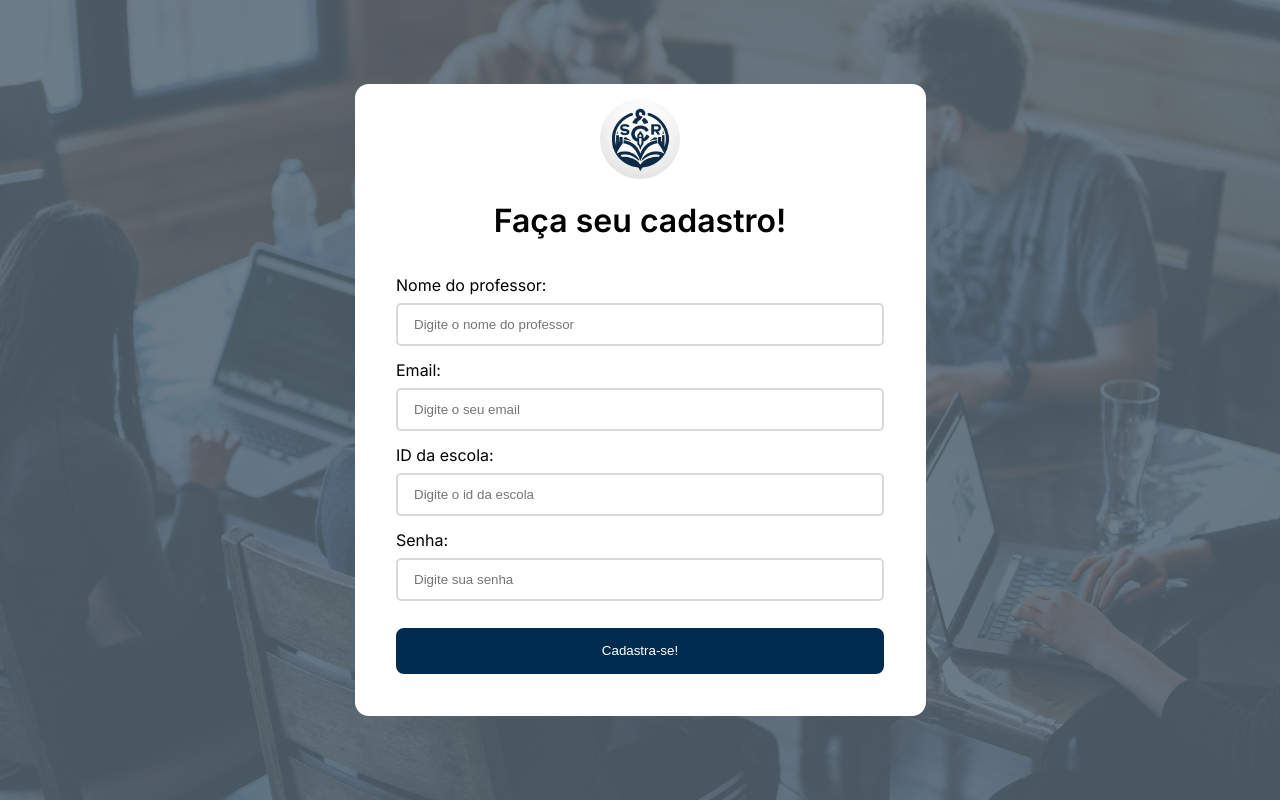
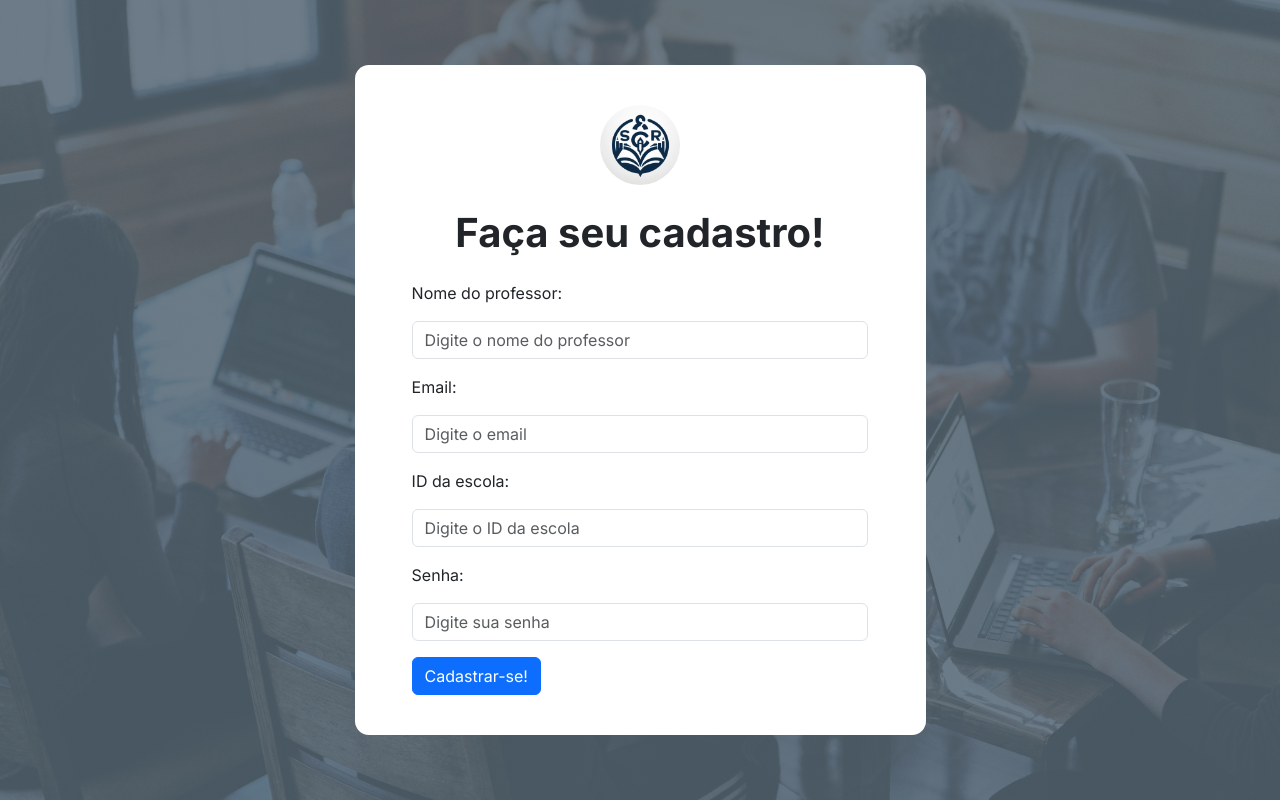
Before and after one commit to SamyNandes/PW2, a PHP site: page /cadastroProf.php in a window 1280 px wide. Run offline with PHP 8.4, Linux system fonts and the light colour scheme.

Commit message:
feat: add modal and button

```diff
--- a/cadastroProf.php
+++ b/cadastroProf.php
@@ -1,39 +1,61 @@
-<!DOCTYPE html>
-<html lang="en">
-<head>
-    <link rel="preconnect" href="https://fonts.googleapis.com">
-    <link rel="preconnect" href="https://fonts.gstatic.com" crossorigin>
-    <link href="https://fonts.googleapis.com/css2?family=Inter:ital,opsz,wght@0,14..32,100..900;1,14..32,100..900&display=swap" rel="stylesheet">
-    <meta charset="UTF-8">
-    <meta name="viewport" content="width=device-width, initial-scale=1.0">
-    <title>Controle de Projetos</title>
-    <link href="style.css" rel="stylesheet">
-</head>
+<?php include 'header.php' ?>
+
 <body>
-<div class="container">
+<div class="container m-5" style="padding: 40px 0px !important;">
   <img src="./assets/logo.png" class="logo" width="80" >
-<h1>Faça seu cadastro!</h1>
-    <form method="post" action="cadastroProfSucesso.php"  style="">
-        <div class="containerInput">
-            <label>Nome do professor:</label>
-            <input type="text" name="nome_prof" placeholder= "Digite o nome do professor" required>
+  <h1 class="my-4">Faça seu cadastro!</h1>
+
+  <form id="formCadastroProf" method="post" action="./views/home.php" onsubmit="abrirModal(event)" style="width: 80%" >
+    <div class="mb-3">
+      <label for="nome" class="form-label">Nome do professor:</label>
+      <input type="text" class="form-control" id="nome" name="nome_prof" placeholder="Digite o nome do professor" required>
     </div>
-        <div class="containerInput">
-            <label>Email:</label>
-            <input type="text" name="email_prof" placeholder="Digite o seu email" required>
+
+    <div class="mb-3">
+      <label for="email" class="form-label">Email:</label>
+      <input type="email" class="form-control" id="email" name="email_prof" placeholder="Digite o email" required>
     </div>
-        <div class="containerInput">
-            <label>ID da escola:</label>
-            <input type="text" name="id_escola" placeholder="Digite o id da escola" required>
+
+    <div class="mb-3">
+      <label for="id_escola" class="form-label">ID da escola:</label>
+      <input type="text" class="form-control" id="id_escola" name="id_escola" placeholder="Digite o ID da escola" required>
     </div>
-        <div class="containerInput">
-            <label>Senha:</label>
-            <input type="password" name="senha_prof" placeholder="Digite sua senha" required>
+
+    <div class="mb-3">
+      <label for="senha" class="form-label">Senha:</label>
+      <input type="password" class="form-control" id="senha" name="senha_prof" placeholder="Digite sua senha" required>
     </div>
-        <div class="containerInput">
-            <button type="submit">Cadastra-se!</button>
-        </div>
+
+    <button type="submit" class="btn btn-primary">Cadastrar-se!</button>
   </form>
 </div>
-</body>
-</html>
+
+<div class="modal fade" id="modalProf" tabindex="-1" aria-labelledby="modalProfLabel" aria-hidden="true">
+  <div class="modal-dialog">
+    <div class="modal-content">
+      <div class="modal-header">
+        <h5 class="modal-title" id="modalProfLabel">Parabéns!</h5>
+        <button type="button" class="btn-close" data-bs-dismiss="modal" aria-label="Fechar"></button>
+      </div>
+      <div class="modal-body">
+        Sucesso ao se cadastrar.
+      </div>
+      <div class="modal-footer">
+        <button type="button" id="okBtnProf" class="btn btn-primary">Ok</button>
+      </div>
+    </div>
+  </div>
+</div>
+
+<script>
+  function abrirModal(e) {
+    e.preventDefault()
+    const modal = new bootstrap.Modal(document.getElementById('modalProf'))
+    modal.show()
+  }
+  document.getElementById('okBtnProf').addEventListener('click', function () {
+    document.getElementById('formCadastroProf').submit()
+  })
+</script>
+
+<?php include 'footer.php' ?>
--- /dev/null
+++ b/footer.php
@@ -0,0 +1,3 @@
+<script src="https://cdn.jsdelivr.net/npm/bootstrap@5.3.7/dist/js/bootstrap.bundle.min.js" crossorigin="anonymous"></script>
+</body>
+</html>
--- /dev/null
+++ b/header.php
@@ -0,0 +1,14 @@
+<!DOCTYPE html>
+<html lang="pt-br">
+<head>
+<meta charset="UTF-8">
+<meta name="viewport" content="width=device-width, initial-scale=1.0">
+<title>Controle de Projetos</title>
+<link rel="preconnect" href="https://fonts.googleapis.com">
+<link rel="preconnect" href="https://fonts.gstatic.com" crossorigin>
+<link href="https://fonts.googleapis.com/css2?family=Inter:wght@400;700&display=swap" rel="stylesheet">
+<link rel="stylesheet" href="https://fonts.googleapis.com/css2?family=Material+Symbols+Outlined:opsz,wght,FILL,GRAD@20..48,100..700,0..1,-50..200&icon_names=check">
+<link href="https://cdn.jsdelivr.net/npm/bootstrap@5.3.7/dist/css/bootstrap.min.css" rel="stylesheet" crossorigin="anonymous">
+<link rel="stylesheet" href="https://cdn.jsdelivr.net/npm/bootstrap-icons@1.11.3/font/bootstrap-icons.min.css">
+<link href="style.css" rel="stylesheet">
+</head>
--- a/views/home.php
+++ b/views/home.php
@@ -40,6 +40,8 @@
       <input type="password" class="form-control" id="senha" name="senha" placeholder="Digite sua senha" required>
     </div>
     <button type="submit" class="btn btn-primary w-100">Entrar</button>
+    <p style="margin: 15px 0px">Não tem conta ainda?</p>
+    <a href="../cadastroProf.php" class="btn btn-outline-primary w-100">Cadastrar-se</a>
   </form>
 
   <?php if (isset($_GET['erro'])) { ?>
--- a/views/logicaLogin.php
+++ b/views/logicaLogin.php
@@ -28,7 +28,10 @@ if (mysqli_num_rows($consulta)==1){
 	session_start();
 	$_SESSION['login']=true;
 	$_SESSION['usuario']=$usuario; /* ?????? */
+	setcookie("usuario", $usuario, time() + 3600, "/");
 	header('location:logicaVerificacao.php');
+
+
 }
 else{
 	/*echo 'usuário e/ou senha inválido(s)';*/
--- a/views/mainPage.php
+++ b/views/mainPage.php
@@ -10,8 +10,10 @@ exit;
 
 // Define o cookie (apenas para teste)
 if (!isset($_COOKIE['usuario'])) {
-    setcookie("usuario", "Joao", time() + 3600, "/"); // Expira em 1 hora
+    header("Location: home.php");
 }
+
+
 ?>
 <!DOCTYPE html>
 <html lang="pt-br">
```
Also changed, not shown: cadastroAluno.php (+19 -35 lines), cadastroAluno_Logica.php (renamed from cadastroAlunoSucesso.php, +1 -6 lines), cadastroProfSucesso.php (deleted, +0 -83 lines), cadastroProf_Logica.php (added, +14 -0 lines), db.php (added, +8 -0 lines). Lines whose indentation alone changed are shown as unchanged.
